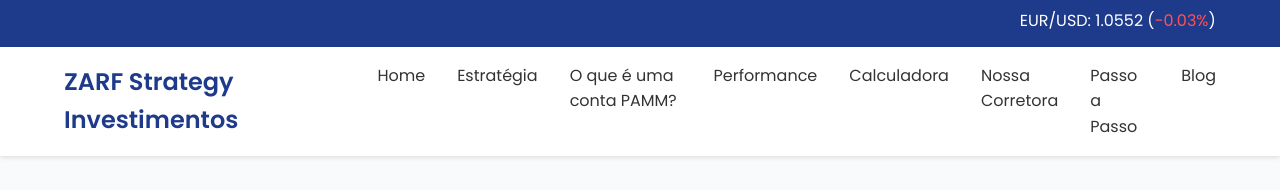
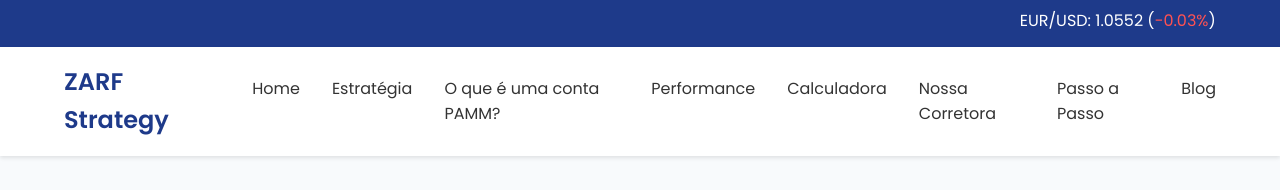
Before and after one commit to arlandelucas/zarfstrategy, a plain HTML site: page index.html in a window 1280 px wide. Shown: the top 190 px of the page. Drawn offline with Linux system fonts and the light colour scheme.

Commit message:
update index.html

```diff
--- a/index.html
+++ b/index.html
@@ -550,13 +550,13 @@
 
     <div class="company-name">
         <div class="container">
-            ZARF Strategy Investimentos
+            ZARF Strategy
         </div>
     </div>
 
     <header>
         <nav class="container">
-            <div class="logo">ZARF Strategy Investimentos</div>
+            <div class="logo">ZARF Strategy</div>
             <ul class="nav-links">
                 <li><a href="#home">Home</a></li>
                 <li><a href="#strategy">Estratégia</a></li>
@@ -618,7 +618,7 @@
                         <li>Lucros e perdas são distribuídos proporcionalmente entre os investidores.</li>
                         <li>Os investidores mantêm controle total sobre seus fundos e podem retirar a qualquer momento.</li>
                     </ul>
-                    <p>Com a ZARF Strategy Investimentos, você pode começar a investir com apenas R$ 500 e obter os mesmos resultados proporcionais aos grandes investidores. Isso democratiza o acesso a estratégias de investimento profissionais e permite que você diversifique seu portfólio com eficiência.</p>
+                    <p>Com a ZARF Strategy, você pode começar a investir com apenas R$ 500 e obter os mesmos resultados proporcionais aos grandes investidores. Isso democratiza o acesso a estratégias de investimento profissionais e permite que você diversifique seu portfólio com eficiência.</p>
                 </div>
             </div>
         </section>
@@ -730,7 +730,7 @@
                         <li>Conformidade com padrões internacionais de segurança cibernética.</li>
                     </ul>
 
-                    <p>Ao escolher a ZARF Strategy Investimentos e a Moneta Markets, você está optando por uma parceria que prioriza a segurança, a transparência e a conformidade regulatória, garantindo que seus investimentos estejam em boas mãos.</p>
+                    <p>Ao escolher a ZARF Strategy e a Moneta Markets, você está optando por uma parceria que prioriza a segurança, a transparência e a conformidade regulatória, garantindo que seus investimentos estejam em boas mãos.</p>
                 </div>
             </div>
         </section>
@@ -859,7 +859,7 @@
             <div class="container">
                 <h2 class="section-title">Nossa Visão Geral</h2>
                 <div class="vision-content">
-                    <p>A ZARF Strategy Investimentos, ao oferecer soluções personalizadas de gestão de contas PAMM, transcende a mera alocação de recursos financeiros. A empresa atua como catalisadora de um futuro mais promissor, impulsionando o crescimento econômico e social. Ao investir em empresas e projetos inovadores e sustentáveis, a ZARF contribui para a construção de um mundo mais justo e equitativo.</p>
+                    <p>A ZARF Strategy, ao oferecer soluções personalizadas de gestão de contas PAMM, transcende a mera alocação de recursos financeiros. A empresa atua como catalisadora de um futuro mais promissor, impulsionando o crescimento econômico e social. Ao investir em empresas e projetos inovadores e sustentáveis, a ZARF contribui para a construção de um mundo mais justo e equitativo.</p>
                     <p>Além disso, ao empoderar seus clientes financeiramente e se engajar em iniciativas de responsabilidade social, a ZARF demonstra seu compromisso com um futuro mais sustentável. A transparência e a autenticidade com que a ZARF comunica seu impacto atraem clientes que compartilham de seus valores, fortalecendo sua posição no mercado e consolidando sua reputação como uma empresa que vai além dos números.</p>
                 </div>
             </div>
```
